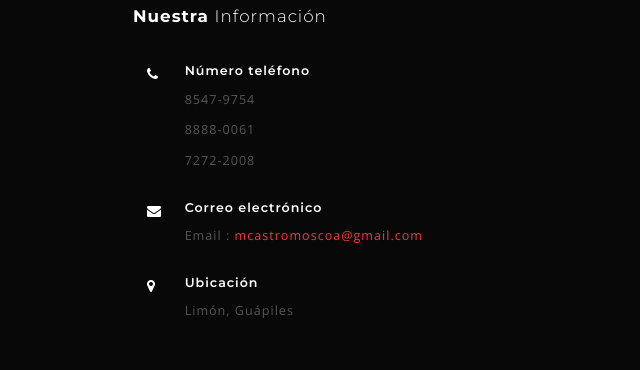
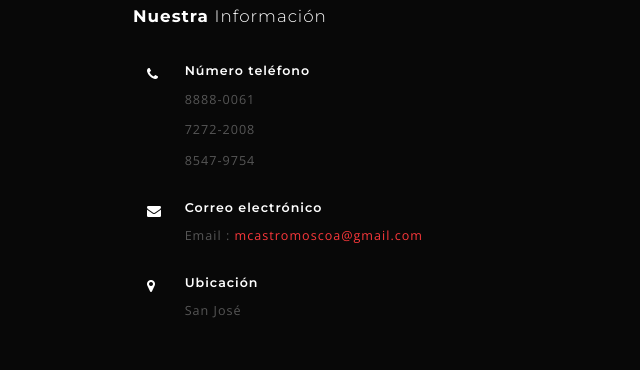
Before and after one commit to AgenciaMV/novedadesmym, a plain HTML site: page index.html in a window 1280 px wide. Shown: the part 2170-2540 px from the top of the page, 527-1167 px from the left. Drawn offline with nearby package versions, Linux system fonts and the light colour scheme.

Commit message:
actualizacion index 2
actualizacion index 2

```diff
--- a/index.html
+++ b/index.html
@@ -389,9 +389,9 @@
 								</div>
 								<div class="address-right">
 									<h6>Número teléfono</h6>
-									<p>8547-9754</p>
 									<p>8888-0061</p>
 									<p>7272-2008</p>
+									<p>8547-9754</p>
 								</div>
 								<div class="clearfix"> </div>
 							</div>
@@ -411,7 +411,7 @@
 								</div>
 								<div class="address-right">
 									<h6>Ubicación</h6>
-									<p>Limón, Guápiles
+									<p>San José
 
 									</p>
 								</div>
```
